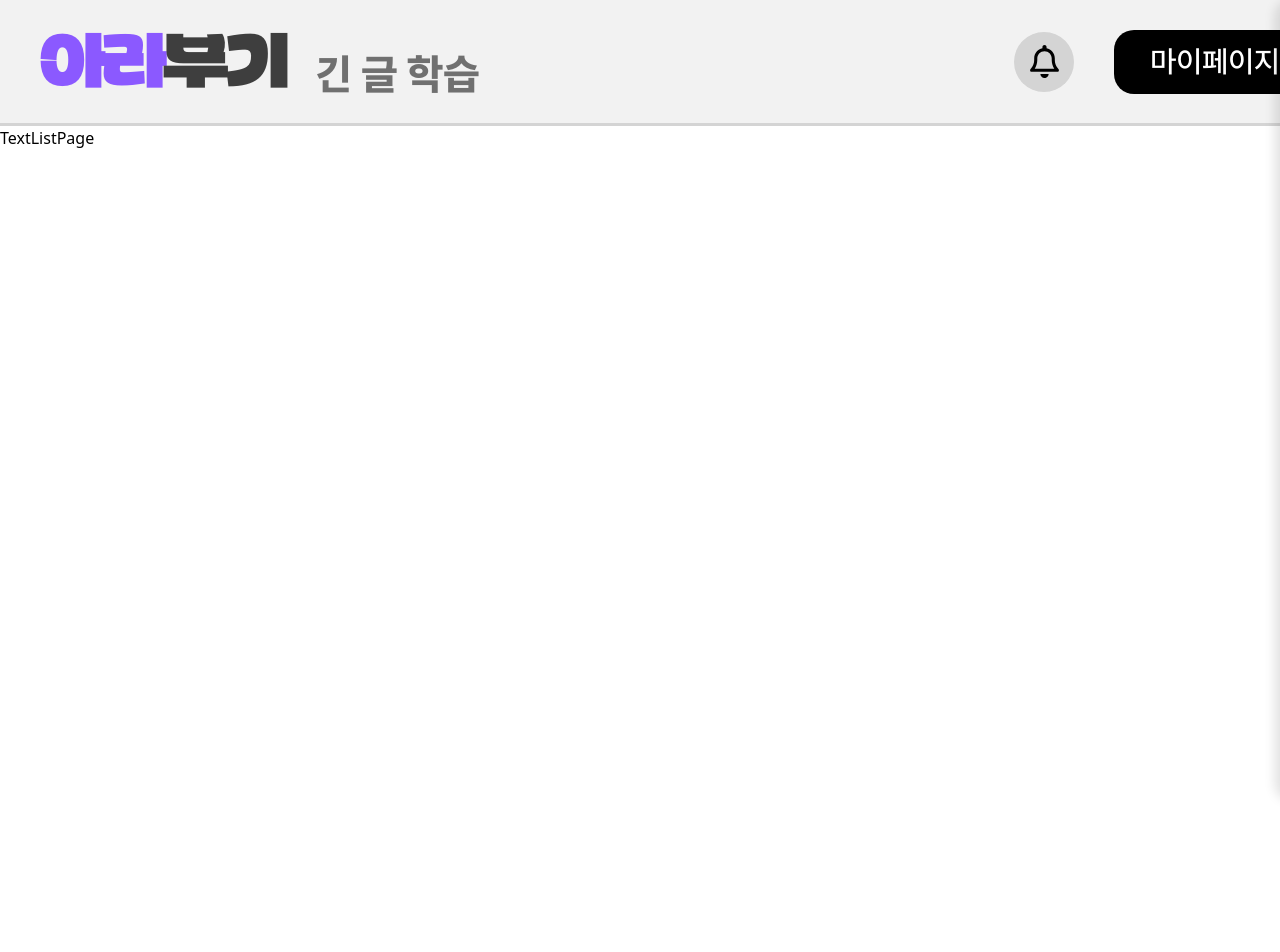
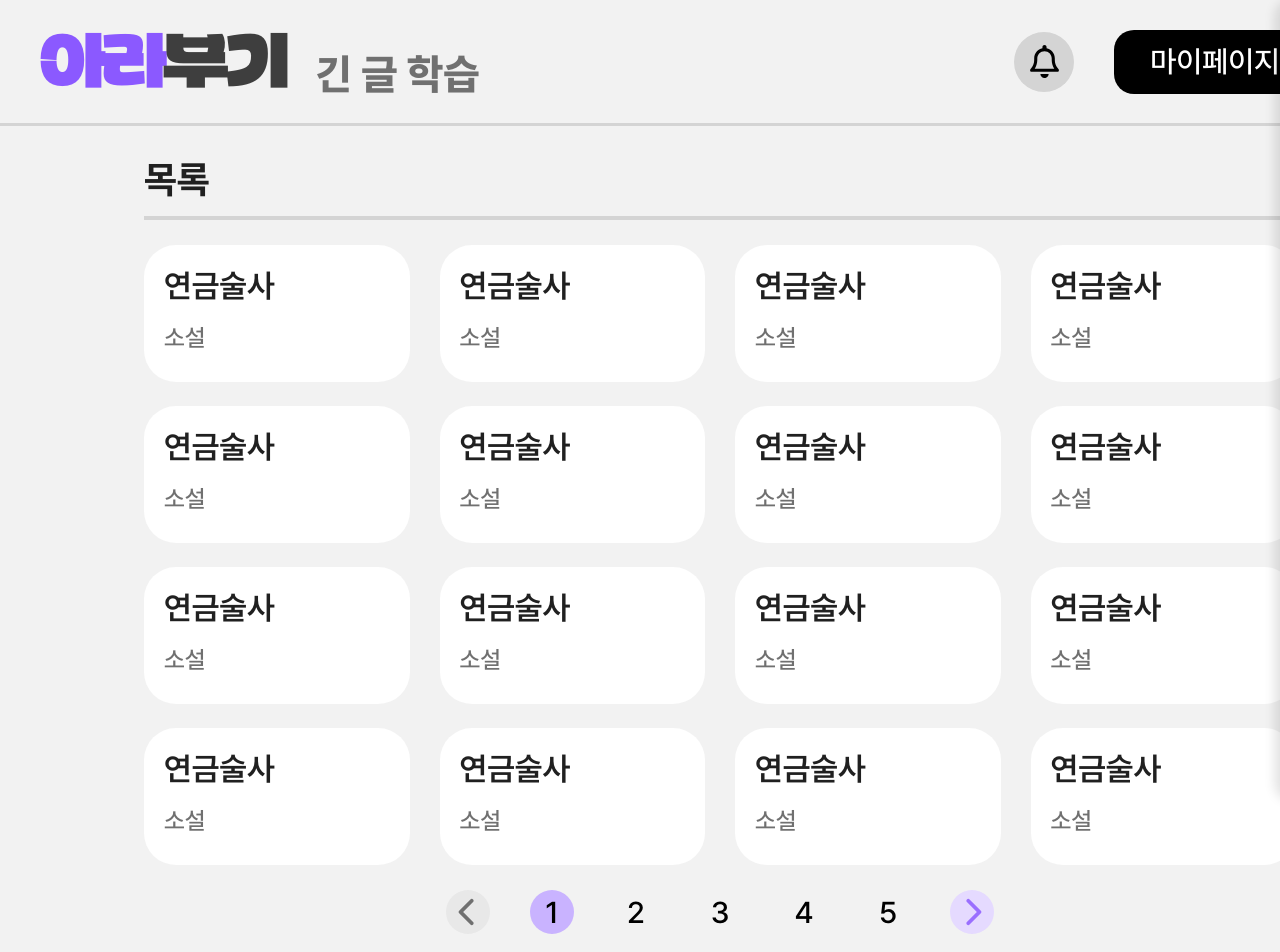
Before and after one commit to boostcampaitech7/level4-nlp-finalproject-hackathon-nlp-04-lv3, a React (Vite) app in the folder frontend/: page /text/list in a window 1280 px wide. Shown: the top 952 px of the page. Before the commit the page ends 800 px from the top, so only its background shows below. Built offline with nearby package versions, Linux system fonts and the light colour scheme; sample sign-in values are in the browser's storage.

Commit message:
feat: 긴 글 목록 페이지
#50

```diff
--- /dev/null
+++ b/frontend/src/hooks/temp.useTextList.ts
@@ -0,0 +1,23 @@
+import { useQuery } from '@tanstack/react-query'
+import { useState } from 'react'
+import { getTextList } from 'services'
+import { TextListType } from 'types/textList'
+
+const useTextList = () => {
+  const [pageNum, setPageNum] = useState<number>(1)
+
+  // TODO: 실제 api 함수 연결 및 훅 세부 설정 구현 예정
+
+  const queryResult = useQuery<TextListType>({
+    queryKey: ['textList'],
+    queryFn: () => {
+      const textList = getTextList(pageNum)
+      return textList
+    },
+    enabled: false,
+  })
+
+  return { ...queryResult, setPageNum }
+}
+
+export default useTextList
--- /dev/null
+++ b/frontend/src/pages/text/TextListPage/ChevronButton.tsx
@@ -0,0 +1,67 @@
+import { useState } from 'react'
+import { useTextListPageStore } from 'stores/textListPageStore'
+import { FaChevronLeft, FaChevronRight } from 'react-icons/fa6'
+
+interface ChevronButtonProps {
+  mode: 'prev' | 'next'
+  setPageNum: React.Dispatch<React.SetStateAction<number>>
+}
+
+const ChevronButton = ({ mode, setPageNum }: ChevronButtonProps) => {
+  const { currentPage, totalPages, setCurrentPage } = useTextListPageStore()
+  const [isHovered, setIsHovered] = useState<boolean>(false)
+
+  const handleMouseOver = () => {
+    setIsHovered(true)
+  }
+
+  const handleMouseOut = () => {
+    setIsHovered(false)
+  }
+
+  const handleClickPage = () => {
+    if (mode === 'prev') {
+      setCurrentPage(currentPage - 1)
+      setPageNum(currentPage - 1)
+    } else {
+      setCurrentPage(currentPage + 1)
+      setPageNum(currentPage + 1)
+    }
+  }
+
+  const isDisabled = () => {
+    if (mode === 'prev' && currentPage === 1) {
+      return true
+    } else if (mode === 'next' && currentPage === totalPages) {
+      return true
+    } else {
+      return false
+    }
+  }
+
+  return (
+    <button
+      className="relative inline-flex h-[44px] w-[44px] items-center leading-none transition-all duration-300 title-s"
+      onMouseOver={handleMouseOver}
+      onMouseOut={handleMouseOut}
+      onClick={handleClickPage}
+      disabled={isDisabled()}
+    >
+      <div
+        key={mode}
+        className={`absolute left-1/2 top-1/2 z-0 h-[44px] w-[44px] -translate-x-1/2 -translate-y-1/2 rounded-full ${isDisabled() ? 'bg-button-secondary-1' : isHovered ? 'bg-purple-600' : 'bg-purple-700'}`}
+      />
+      {mode === 'prev' ? (
+        <FaChevronLeft
+          className={`z-10 flex-1 ${isDisabled() ? 'text-text-secondary' : 'text-purple-200'}`}
+        />
+      ) : (
+        <FaChevronRight
+          className={`z-10 flex-1 ${isDisabled() ? 'text-text-secondary' : 'text-purple-200'}`}
+        />
+      )}
+    </button>
+  )
+}
+
+export default ChevronButton
--- /dev/null
+++ b/frontend/src/pages/text/TextListPage/PageButton.tsx
@@ -0,0 +1,40 @@
+import { useState } from 'react'
+import { useTextListPageStore } from 'stores/textListPageStore'
+
+interface PageButtonProps {
+  pageNumber: number
+  setPageNum: React.Dispatch<React.SetStateAction<number>>
+}
+
+export const PageButton = ({ pageNumber, setPageNum }: PageButtonProps) => {
+  const { currentPage, setCurrentPage } = useTextListPageStore()
+  const [isHovered, setIsHovered] = useState<boolean>(false)
+
+  const handleMouseOver = () => {
+    setIsHovered(true)
+  }
+
+  const handleMouseOut = () => {
+    setIsHovered(false)
+  }
+
+  const handleClickPage = () => {
+    setCurrentPage(pageNumber)
+    setPageNum(pageNumber)
+  }
+
+  return (
+    <button
+      className="relative inline-flex h-[44px] w-[44px] items-center leading-none transition-all duration-300 title-s"
+      onMouseOver={handleMouseOver}
+      onMouseOut={handleMouseOut}
+      onClick={handleClickPage}
+    >
+      <div
+        key={pageNumber}
+        className={`h-[44px] w-[44px] rounded-full ${pageNumber === currentPage && 'bg-purple-500'} ${isHovered && 'bg-purple-600'} absolute left-1/2 top-1/2 z-0 -translate-x-1/2 -translate-y-1/2`}
+      />
+      <div className="z-10 flex-1">{pageNumber}</div>
+    </button>
+  )
+}
--- /dev/null
+++ b/frontend/src/pages/text/TextListPage/PageSelector.tsx
@@ -0,0 +1,62 @@
+import { useTextListPageStore } from 'stores/textListPageStore'
+import { PageButton } from './PageButton'
+import ChevronButton from './ChevronButton'
+
+interface PageSelectorProps {
+  setPageNum: React.Dispatch<React.SetStateAction<number>>
+}
+
+const PageSelector = ({ setPageNum }: PageSelectorProps) => {
+  const { currentPage, totalPages } = useTextListPageStore()
+  const getPageNumbers = (): number[] => {
+    // 전체 페이지가 5 이하라면 그냥 1 ~ totalPages
+    if (totalPages <= 5) {
+      return Array.from({ length: totalPages }, (_, i) => i + 1)
+    }
+
+    // 현재 페이지가 1~3 사이라면 처음부터 5페이지까지
+    if (currentPage <= 3) {
+      return [1, 2, 3, 4, 5]
+    }
+
+    // 현재 페이지가 마지막 3페이지 근처라면 마지막 5페이지를 보여주기
+    if (currentPage >= totalPages - 2) {
+      return [
+        totalPages - 4,
+        totalPages - 3,
+        totalPages - 2,
+        totalPages - 1,
+        totalPages,
+      ]
+    }
+
+    // 그 외(4페이지 ~ totalPages-3)에는 currentPage를 중앙으로 하여 5페이지씩 노출
+    return [
+      currentPage - 2,
+      currentPage - 1,
+      currentPage,
+      currentPage + 1,
+      currentPage + 2,
+    ]
+  }
+
+  const pageNumbers = getPageNumbers()
+
+  return (
+    <div className="flex items-center justify-center gap-x-[40px]">
+      <ChevronButton mode="prev" setPageNum={setPageNum} />
+      {pageNumbers.map((pageNumber) => {
+        return (
+          <PageButton
+            key={pageNumber}
+            pageNumber={pageNumber}
+            setPageNum={setPageNum}
+          />
+        )
+      })}
+      <ChevronButton mode="next" setPageNum={setPageNum} />
+    </div>
+  )
+}
+
+export default PageSelector
--- /dev/null
+++ b/frontend/src/pages/text/TextListPage/TextCard.tsx
@@ -0,0 +1,21 @@
+import { useNavigate } from 'react-router'
+import { TextCardType } from 'types/textList'
+
+const TextCard = ({ textId, title, category }: TextCardType) => {
+  const navigate = useNavigate()
+
+  const handleClickCard = () => {
+    navigate(`/text/${textId}`)
+  }
+  return (
+    <button
+      className="flex min-h-[137px] min-w-[265px] flex-col gap-y-[10px] rounded-[32px] bg-surface-primary-2 px-[20px] py-[17px] transition-all duration-300 hover:scale-105 hover:shadow-[0px_0px_17.899999618530273px_0px_rgba(178,148,250,1.00)]"
+      onClick={handleClickCard}
+    >
+      <div className="text-text-primary title-m">{title}</div>
+      <div className="text-text-secondary body-m">{category}</div>
+    </button>
+  )
+}
+
+export default TextCard
--- a/frontend/src/pages/text/TextListPage/TextListPage.tsx
+++ b/frontend/src/pages/text/TextListPage/TextListPage.tsx
@@ -1,5 +1,52 @@
+import useTextList from 'hooks/temp.useTextList'
+import TextCard from './TextCard'
+import PageSelector from './PageSelector'
+import { useTextListPageStore } from 'stores/textListPageStore'
+import { useEffect } from 'react'
+
 const TextListPage = () => {
-  return <div>TextListPage</div>
+  const { data: textList, isFetching, refetch, setPageNum } = useTextList()
+  const { currentPage, totalPages, setTotalPages } = useTextListPageStore()
+
+  useEffect(() => {
+    if (textList?.totalPageCount && totalPages !== textList?.totalPageCount) {
+      setTotalPages(textList.totalPageCount)
+    }
+  }, [textList, totalPages])
+
+  useEffect(() => {
+    if (!!currentPage && currentPage > 0) {
+      setPageNum(currentPage)
+      refetch()
+    }
+  }, [currentPage, setPageNum])
+
+  return (
+    <div className="flex min-h-screen flex-col items-center bg-background-primary pb-[36px] pt-[25px]">
+      <div className="flex w-4/5 flex-col gap-y-[25px]">
+        <div className="border-b-[4px] border-b-line pb-[8px] text-text-primary title-l">
+          목록
+        </div>
+        {isFetching ? (
+          <div>글 목록을 불러오는 중이에요.</div>
+        ) : (
+          <div className="grid grid-cols-4 gap-x-[30px] gap-y-[24px]">
+            {textList?.texts.map((text, index) => {
+              return (
+                <TextCard
+                  key={index}
+                  textId={text.textId}
+                  title={text.title}
+                  category={text.category}
+                />
+              )
+            })}
+          </div>
+        )}
+        <PageSelector setPageNum={setPageNum} />
+      </div>
+    </div>
+  )
 }
 
 export default TextListPage
--- a/frontend/src/services/index.tsx
+++ b/frontend/src/services/index.tsx
@@ -2,3 +2,4 @@ export { default as getTextData } from './temp.getTextData'
 export { default as getTextAcount } from './temp.getTextAcount'
 export { default as getTextQuiz } from './temp.getTextQuiz'
 export { default as getTextQuizSolve } from './temp.getTextQuizSolve'
+export { default as getTextList } from './temp.getTextList'
--- /dev/null
+++ b/frontend/src/services/temp.getTextList.tsx
@@ -0,0 +1,21 @@
+import { TextListType } from 'types/textList'
+
+const getTextList = (pageNum: number) => {
+  const dummyTextList: TextListType = {
+    pageNum: pageNum,
+    texts: Array.from({ length: 16 }, (_, i) => ({
+      textId: pageNum * 100 + i,
+      title: pageNum % 2 === 0 ? '어린왕자' : '연금술사',
+      category: '소설',
+    })),
+    totalPageCount: pageNum === 1 ? 7 : null,
+  }
+
+  setTimeout(() => {
+    console.log(`GET text list, ${pageNum}페이지`)
+  }, 1200)
+
+  return dummyTextList
+}
+
+export default getTextList
--- /dev/null
+++ b/frontend/src/stores/textListPageStore.tsx
@@ -0,0 +1,20 @@
+import { create } from 'zustand'
+
+interface TextListPageState {
+  currentPage: number
+  totalPages: number
+  setCurrentPage: (pageNum: number) => void
+  setTotalPages: (totalPages: number) => void
+}
+
+export const useTextListPageStore = create<TextListPageState>()((set) => ({
+  currentPage: 1,
+  totalPages: 5,
+  setCurrentPage: (pageNum) =>
+    set((state) => ({ currentPage: pageNum, totalPages: state.totalPages })),
+  setTotalPages: (totalPages) =>
+    set((state) => ({
+      currentPage: state.currentPage,
+      totalPages: totalPages,
+    })),
+}))
```
Also changed, not shown: frontend/src/types/textList.d.ts (added, +11 -0 lines).
